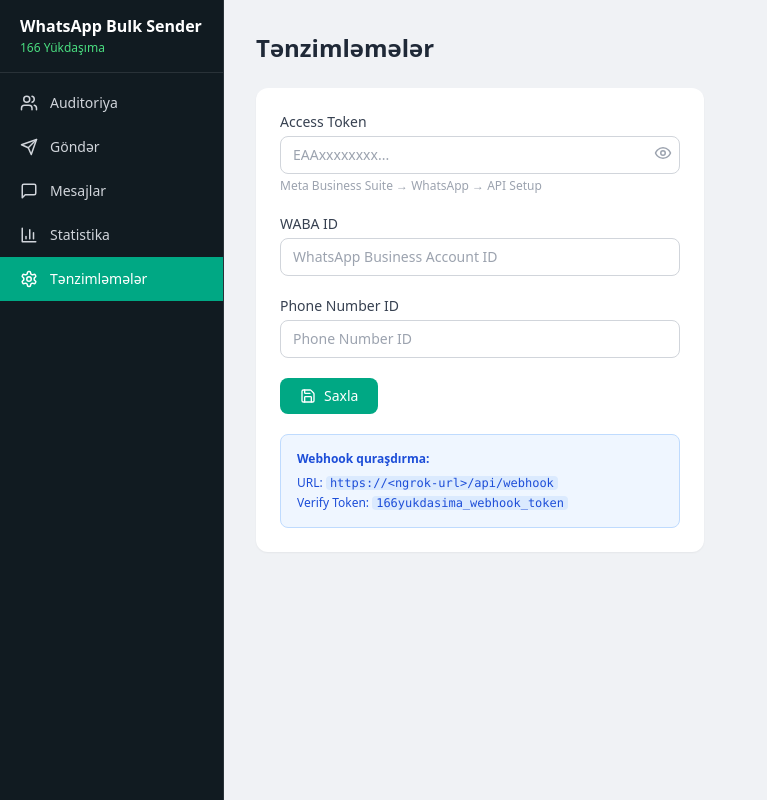
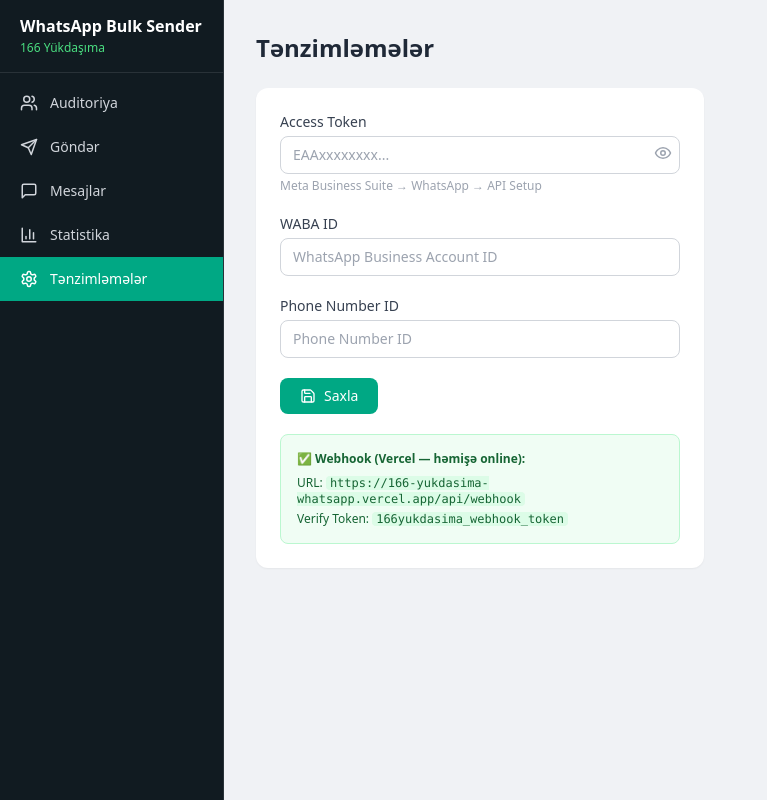
Before and after one commit to 166company/166-yukdasima-whatsapp, a Next.js app: page /settings in a window 1280 px wide. Shown: the whole page, without its empty margins (0-767 px from the left). Built offline with nearby package versions, Linux system fonts and the light colour scheme; no server answers; the database is empty.

Commit message:
Fix layout overflow, update webhook URL to Vercel

```diff
--- a/src/app/settings/page.tsx
+++ b/src/app/settings/page.tsx
@@ -74,10 +74,10 @@
           {saved ? 'Saxlandı!' : saving ? 'Saxlanılır...' : 'Saxla'}
         </button>
 
-        <div className="mt-4 bg-blue-50 border border-blue-200 rounded-lg p-4 text-xs text-blue-700">
-          <p className="font-semibold mb-2">Webhook quraşdırma:</p>
-          <p>URL: <code className="bg-blue-100 px-1 rounded">https://&lt;ngrok-url&gt;/api/webhook</code></p>
-          <p className="mt-1">Verify Token: <code className="bg-blue-100 px-1 rounded">166yukdasima_webhook_token</code></p>
+        <div className="mt-4 bg-green-50 border border-green-200 rounded-lg p-4 text-xs text-green-800">
+          <p className="font-semibold mb-2">✅ Webhook (Vercel — həmişə online):</p>
+          <p>URL: <code className="bg-green-100 px-1 rounded select-all">https://166-yukdasima-whatsapp.vercel.app/api/webhook</code></p>
+          <p className="mt-1">Verify Token: <code className="bg-green-100 px-1 rounded">166yukdasima_webhook_token</code></p>
         </div>
       </div>
     </div></div>
```
